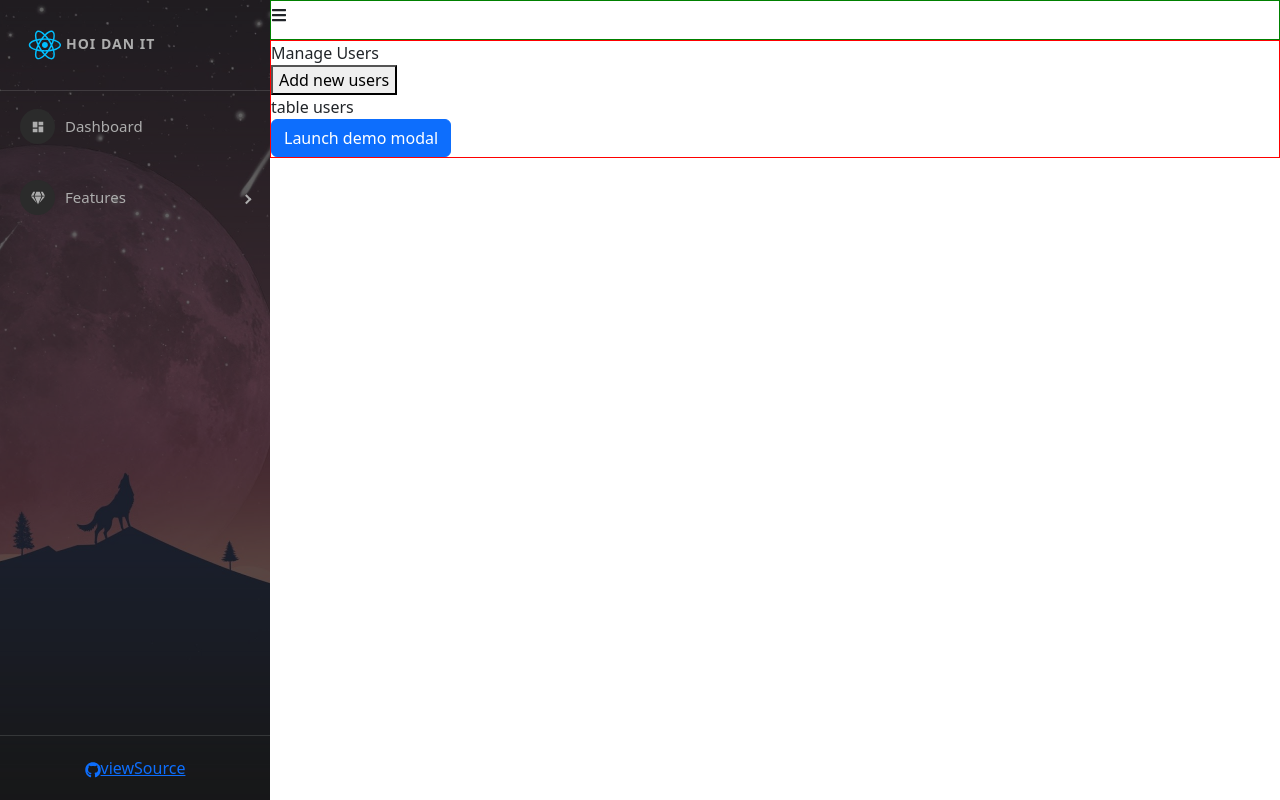
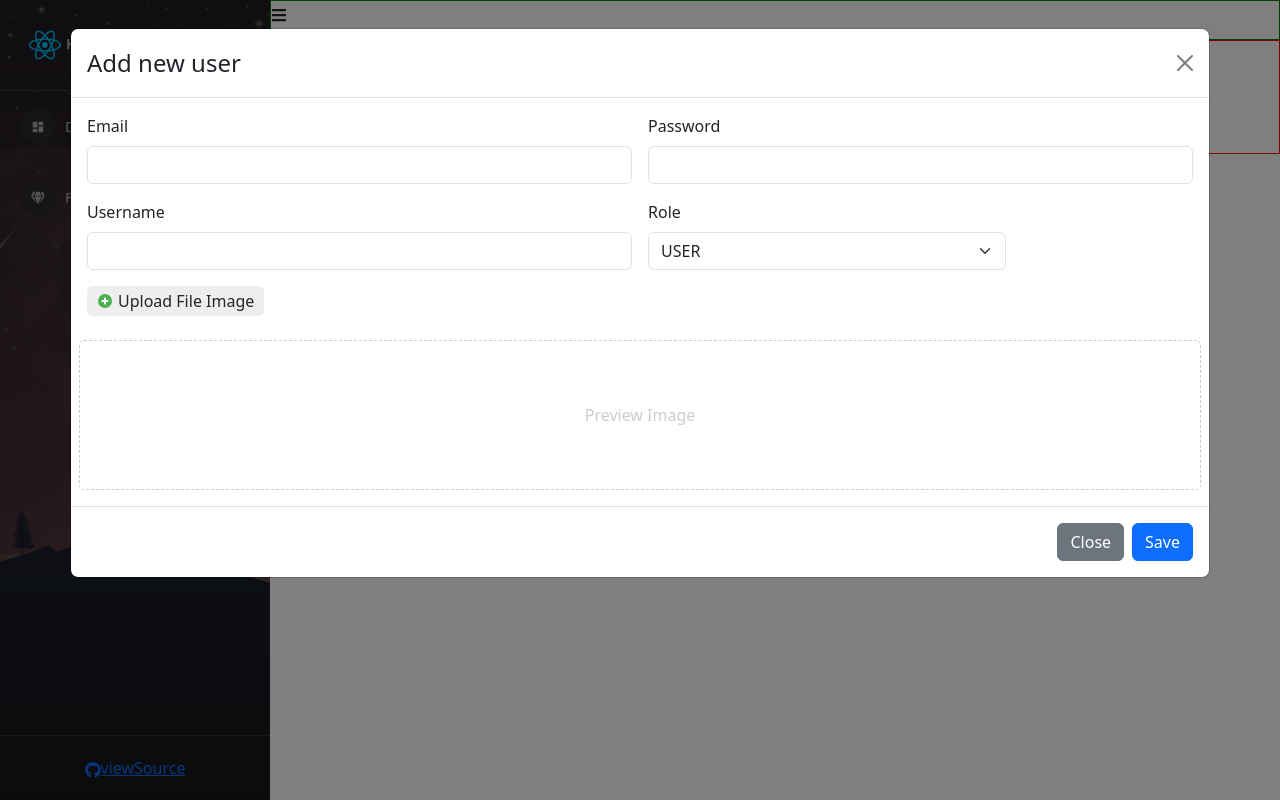
Before and after one commit to dqphuc/Hoc-react, a React (Create React App) app: page /admins/manage-users in a window 1280 px wide. Both pictures are taken after a click on the button "Add new users". Built offline with nearby package versions, Linux system fonts and the light colour scheme.

Commit message:
video sua

```diff
--- a/src/components/Admin/Content/ManageUser.js
+++ b/src/components/Admin/Content/ManageUser.js
@@ -1,19 +1,27 @@
 import ModalCreateUser from "./ModalCreateUser";
 import "./ManageUser.scss";
+import { FcPlus } from "react-icons/fc";
+import { useState } from "react";
+const ManageUser = (props) => {
+  const [showModalCreateUser, setShowModalCreateUser] = useState(false);
 
-const ManageUser = (props) => {
   return (
     <div className="manage-user-container">
       <div className="title">Manage Users</div>
       <div className="users-content">
         <div>
-          <button>Add new users</button>
+          <button
+            className="btn btn-primary"
+            onClick={() => setShowModalCreateUser(true)}
+          >
+            <FcPlus /> Add new users
+          </button>
         </div>
-        <div>
-          table users
-
-        </div>
-        <ModalCreateUser />
+        <div className="table-users-container">table users</div>
+        <ModalCreateUser
+          show={showModalCreateUser}
+          setShow={setShowModalCreateUser}
+        />
       </div>
     </div>
   );
--- a/src/components/Admin/Content/ManageUser.scss
+++ b/src/components/Admin/Content/ManageUser.scss
@@ -1,6 +1,15 @@
 .manage-user-container{
+    padding: 10px;
     .users-content{
+        .btn-add-new{
+            margin: 15px 0;
 
+        }
+
+    }
+    .title{
+        font-weight: 600;
+        font-size: 20px;
     }
 }
 .modal-add-user{
--- a/src/components/Admin/Content/ModalCreateUser.js
+++ b/src/components/Admin/Content/ModalCreateUser.js
@@ -1,13 +1,21 @@
-import { eventWrapper } from "@testing-library/user-event/dist/utils";
+//import { eventWrapper } from "@testing-library/user-event/dist/utils";
 import React, { useState } from "react";
 import Button from "react-bootstrap/Button";
 import Modal from "react-bootstrap/Modal";
 import { FcPlus } from "react-icons/fc";
-const ModalCreateUser = () => {
-  const [show, setShow] = useState(false);
+import axios from "axios";
+const ModalCreateUser = (props) => {
+  const { show, setShow } = props;
 
-  const handleClose = () => setShow(false);
-  const handleShow = () => setShow(true);
+  const handleClose = () => {
+    setShow(false);
+    setEmail("");
+    setPassword("");
+    setUsername("");
+    setRole("USER");
+    setImage("");
+    setPreviewImage("");
+  };
 
   const [email, setEmail] = useState("");
   const [password, setPassword] = useState("");
@@ -19,16 +27,44 @@
   const handleUploadImage = (event) => {
     if (event.target && event.target.files && event.target.files[0]) {
       setPreviewImage(URL.createObjectURL(event.target.files[0]));
-      setImage(event.target.files[0])
+      setImage(event.target.files[0]);
     } else {
       // setPreviewImage("");
     }
   };
+
+  const handleSubmitCreateUser = async () => {
+    //validate: kiem siat nhap
+
+    //call apis
+    // let data = {
+    //   emai: email,
+    //   password: password,
+    //   username: username,
+    //   role: role,
+    //   userImage: image,
+    // };
+    // console.log(data);
+
+    const data = new FormData();
+    data.append("emai", email);
+    data.append("password", password);
+    data.append("username", username);
+    data.append("role", role);
+    data.append("userImage", image);
+
+    let res = await axios.post(
+      "http://localhost:8081/api/v1/participant",
+      data
+    );
+    //console.log(">>>>>> check res", res);
+  };
+
   return (
     <>
-      <Button variant="primary" onClick={handleShow}>
+      {/* <Button variant="primary" onClick={handleShow}>
         Launch demo modal
-      </Button>
+      </Button> */}
 
       <Modal
         show={show}
@@ -75,6 +111,7 @@
               <select
                 className="form-select"
                 onChange={(event) => setRole(event.target.value)}
+                value={role}
               >
                 <option value="USER">USER</option>
                 <option value="ADMIN">ADMIN</option>
@@ -107,7 +144,7 @@
           <Button variant="secondary" onClick={handleClose}>
             Close
           </Button>
-          <Button variant="primary" onClick={handleClose}>
+          <Button variant="primary" onClick={() => handleSubmitCreateUser()}>
             Save
           </Button>
         </Modal.Footer>
```
